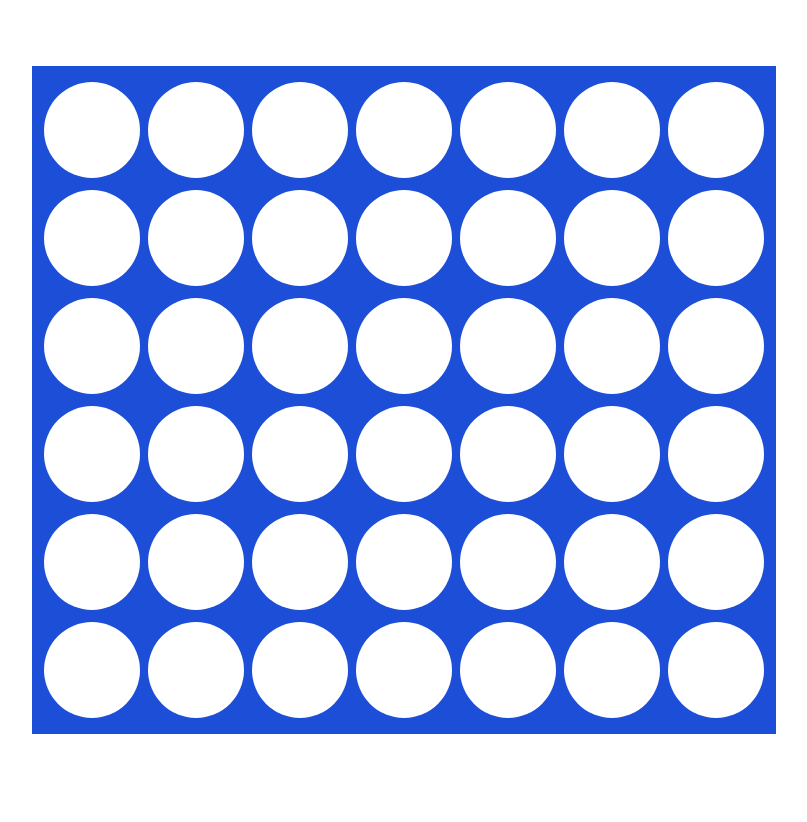
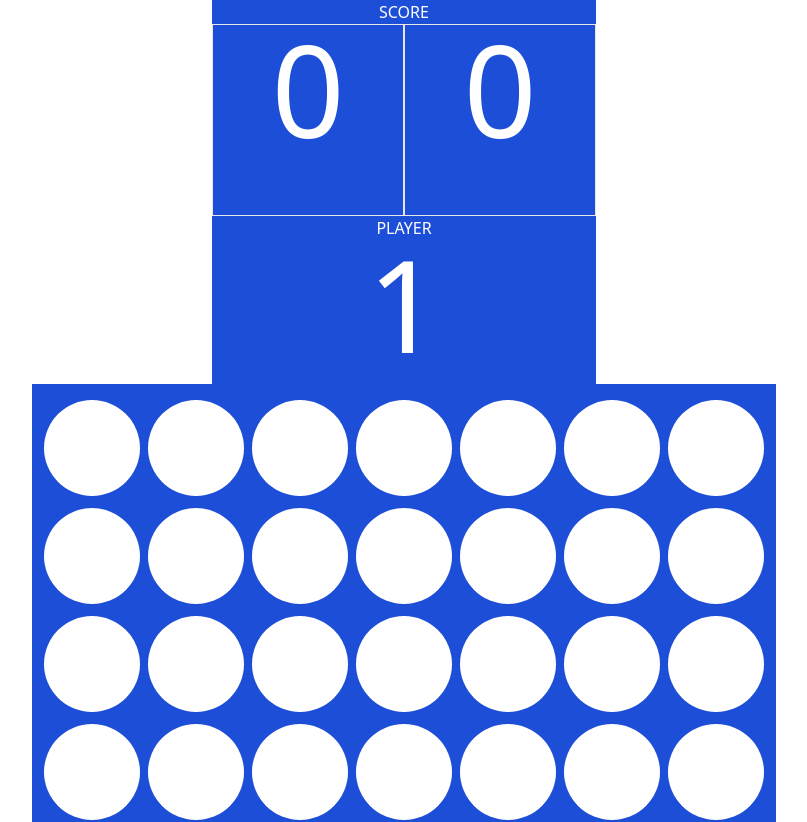
Before and after one commit to arshvirsingh16/connect_4, a Next.js app: page / in a window 1280 px wide. Shown: the top 822 px of the page, without its empty margins (236-1043 px from the left). Before the commit the page ends 800 px from the top, so only its background shows below. Built offline with nearby package versions, Linux system fonts and the light colour scheme.

Commit message:
Add an unfunctional scoreboard

```diff
--- a/app/page.tsx
+++ b/app/page.tsx
@@ -3,6 +3,7 @@ import { useState, createContext, useContext } from 'react';
 import Image from 'next/image';
 import { Inter } from '@next/font/google';
 import Board from '@/components/Board';
+import ScoreBoard from '@/components/ScoreBoard';
 import { UserProvider } from "../context/UserContext";
 
 
@@ -14,6 +15,7 @@ export default function Home() {
     <>
       <UserProvider>
         <div className='min-w-full min-h-screen grid place-items-center '>
+        <ScoreBoard/>
           <Board/>
         </div>
       </UserProvider>
--- a/components/Board.tsx
+++ b/components/Board.tsx
@@ -3,7 +3,11 @@ import Column from './Column'
 import { useUser } from '../context/UserContext'
 
 
+
 const Board = () => {
+
+
+
 
   const [board, setBoard] = React.useState([[0, 0, 0, 0, 0, 0], [0, 0, 0, 0, 0, 0], [0, 0, 0, 0, 0, 0], [0, 0, 0, 0, 0, 0], [0, 0, 0, 0, 0, 0], [0, 0, 0, 0, 0, 0], [0, 0, 0, 0, 0, 0]])
 
--- /dev/null
+++ b/components/ScoreBoard.tsx
@@ -0,0 +1,22 @@
+import React, { useState } from 'react'
+
+function ScoreBoard() {
+    const [p1Score, setp1Score ] = useState(0);
+    const [p2Score, setp2Score ] = useState(0);
+
+  return (
+    <div>
+        <div className='bg-blue-700 w-96 h-96 text-white text-center'>
+            SCORE
+            <div className='flex'>
+            <div className='w-48 h-48 bg-blue-700 border text-white text-center text-9xl'>0</div>
+            <div className='w-48 h-48 bg-blue-700 border text-white text-center text-9xl'>0</div>
+            </div>
+            PLAYER
+            <div className='text-white text-9xl'>1</div>
+        </div>
+    </div>
+  )
+}
+
+export default ScoreBoard
--- a/components/Slot.tsx
+++ b/components/Slot.tsx
@@ -8,7 +8,7 @@ interface SlotProps {
 const Slot = ({placed} : SlotProps) => {
   let activeDiv = <div className='bg-white border-solid rounded-full grid place-items-center w-24 h-24 my-1'></div>
   if(placed === 1) {
-    activeDiv = <div className='bg-red-400 border-solid rounded-full grid place-items-center w-24 h-24 my-1'></div>
+    activeDiv = <div className='bg-red-500 border-solid rounded-full grid place-items-center w-24 h-24 my-1'></div>
   }
   else if(placed === 2) {
     activeDiv = <div className='bg-yellow-400 border-solid rounded-full grid place-items-center w-24 h-24 my-1'></div>
--- /dev/null
+++ b/components/Users.tsx
@@ -0,0 +1,14 @@
+import React from 'react'
+
+function Users() {
+
+    const [player, setPlayer] = React.useState("Player 1")
+    const changePlayer = () =>{
+        (turn === 1)? setPlayer("Player 1") : setPlayer("Player 2")
+    }
+  return (
+    <div>TURN: {player}</div>
+  )
+}
+
+export default Users
```
